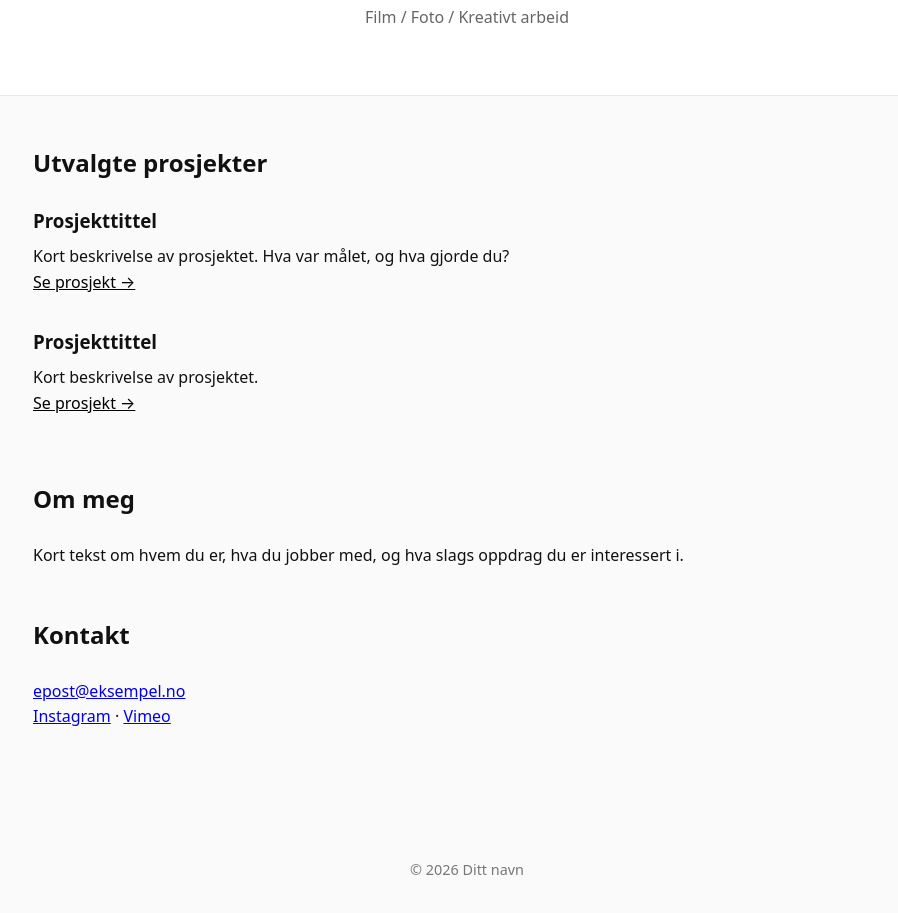
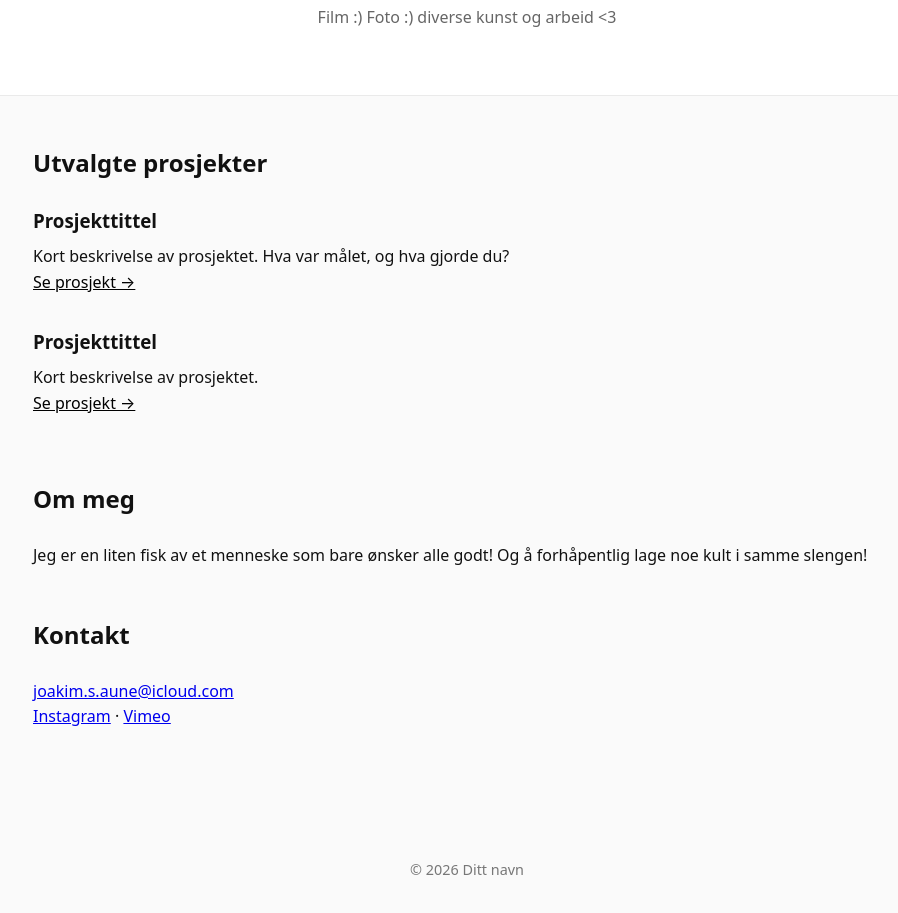
Before and after one commit to JoakimLaugen/Laugen.github.io, a plain HTML site: page index.html in a window 1280 px wide. Shown: the part 131-1044 px from the top of the page, without its empty margins (173-1071 px from the left). Drawn offline with Linux system fonts and the light colour scheme.

Commit message:
Update index.html

```diff
--- a/index.html
+++ b/index.html
@@ -10,7 +10,7 @@
 
 <header>
   <h1>JoakimLaugen</h1>
-  <p>Film / Foto / Kreativt arbeid</p>
+  <p>Film :) Foto :) diverse kunst og arbeid <3</p>
 </header>
 
 <main>
@@ -33,15 +33,15 @@
   <section class="about">
     <h2>Om meg</h2>
     <p>
-      Kort tekst om hvem du er, hva du jobber med, og hva slags oppdrag du er interessert i.
+      Jeg er en liten fisk av et menneske som bare ønsker alle godt! Og å forhåpentlig lage noe kult i samme slengen!
     </p>
   </section>
 
   <section class="contact">
     <h2>Kontakt</h2>
     <p>
-      <a href="mailto:epost@eksempel.no">epost@eksempel.no</a><br/>
-      <a href="#">Instagram</a> · <a href="#">Vimeo</a>
+      <a href="joakim.s.aune@icloud.com">joakim.s.aune@icloud.com</a><br/>
+      <a href="https://www.instagram.com/drlaugen_/">Instagram</a> · <a href="https://www.youtube.com/watch?v=lGSkejeBj4w&t=47s">Vimeo</a>
     </p>
   </section>
 </main>
```
